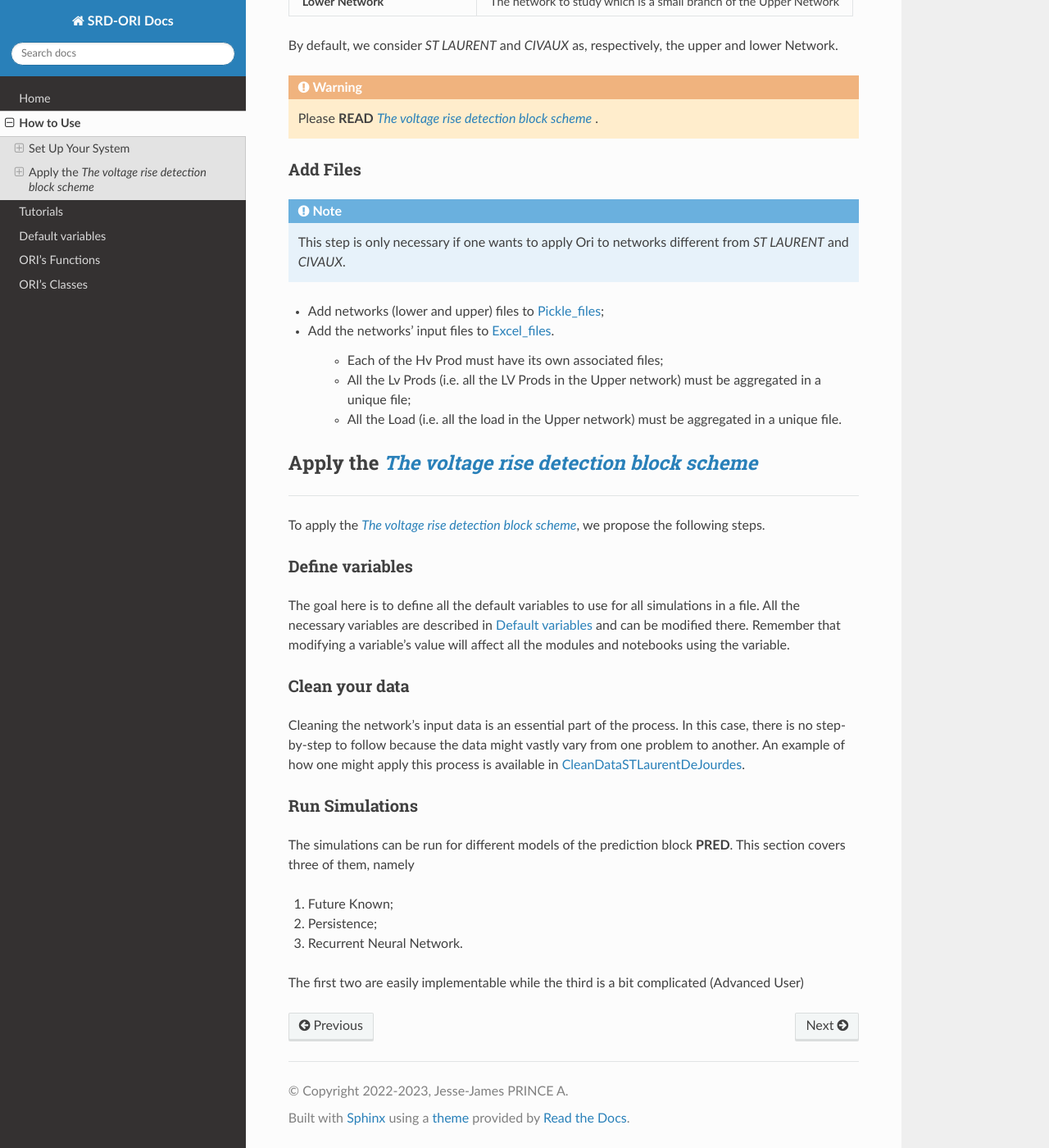
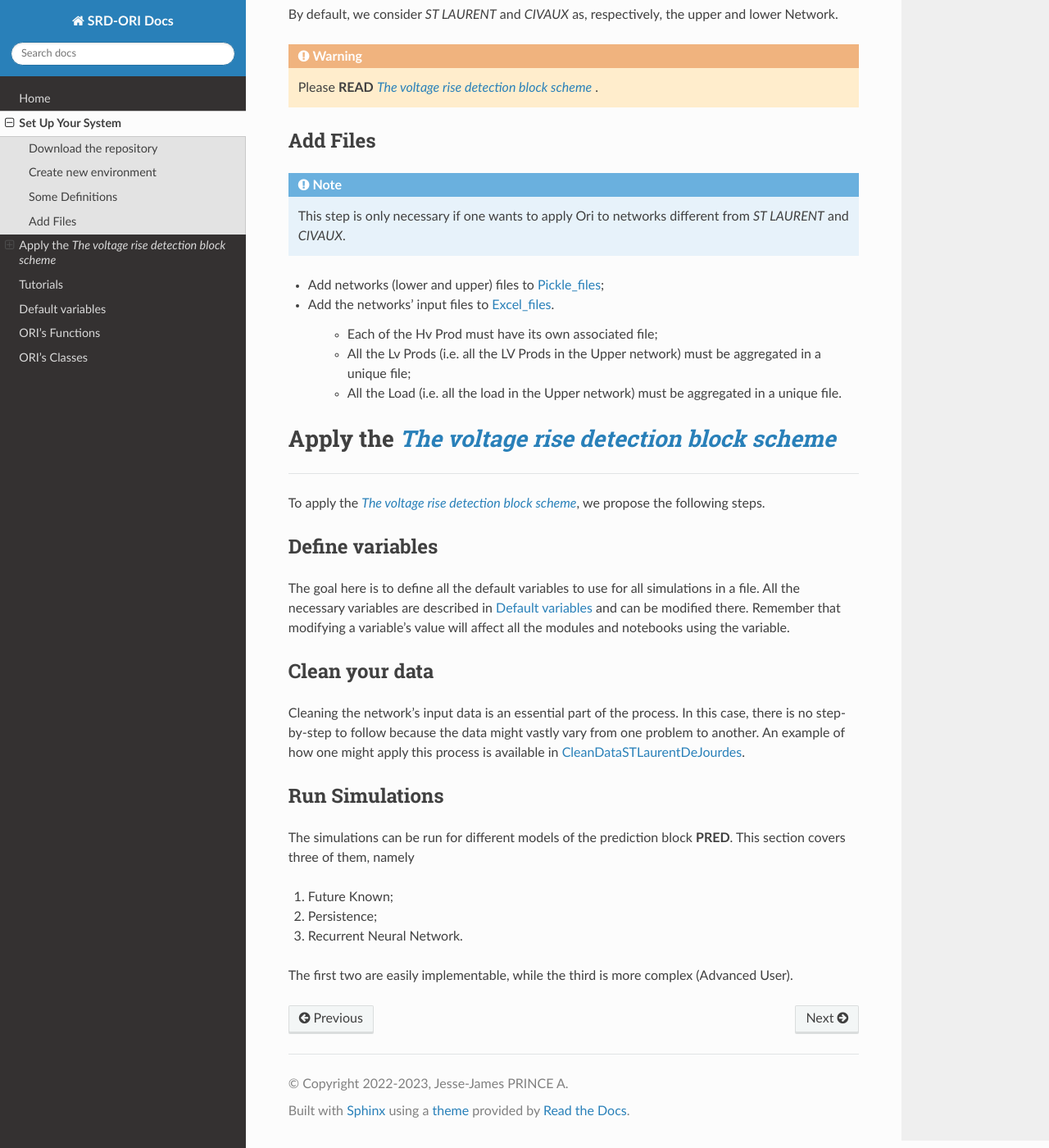
Before and after one commit to pajjaecat/ORI-SRD, a Sphinx documentation site: the page built from docs/howToUse.rst, in a window 1280 px wide and 1400 px high, scrolled down 843 px. Shown: the whole window at 82% size. Built offline with Sphinx 7.4.7 and the Read the Docs theme 2.0.0, drawn with Linux system fonts in a browser that asks for light colours; some of the changed text lies outside the part shown.

Commit message:
Update howToUse.rst

```diff
--- a/docs/howToUse.rst
+++ b/docs/howToUse.rst
@@ -3,8 +3,9 @@
 .. |uppernet| replace:: `ST LAURENT`
 .. |lowernet| replace:: `CIVAUX`
 
+#############
 How to Use
-===============
+##############
 
 
 
@@ -63,7 +64,7 @@
 - Add networks (lower and upper) files to  `Pickle_files <https://github.com/pajjaecat/ORI-SRD/tree/main/Ressources/Pickle_files>`_;
 - Add the networks' input files to `Excel_files <https://github.com/pajjaecat/ORI-SRD/tree/main/Ressources/Excel_files>`_.
 
-   - Each of the Hv Prod must have its own associated files;
+   - Each of the Hv Prod must have its own associated file;
    - All the Lv Prods (i.e. all the LV Prods in the Upper network) must be aggregated in a unique file;
    - All the Load (i.e. all the load in the Upper network) must be aggregated in a unique file.
 
@@ -97,4 +98,4 @@
 #. Persistence;
 #. Recurrent Neural Network.
 
-The first two are easily implementable while the third is a bit complicated (Advanced User)
+The first two are easily implementable, while the third is more complex (Advanced User).
```
